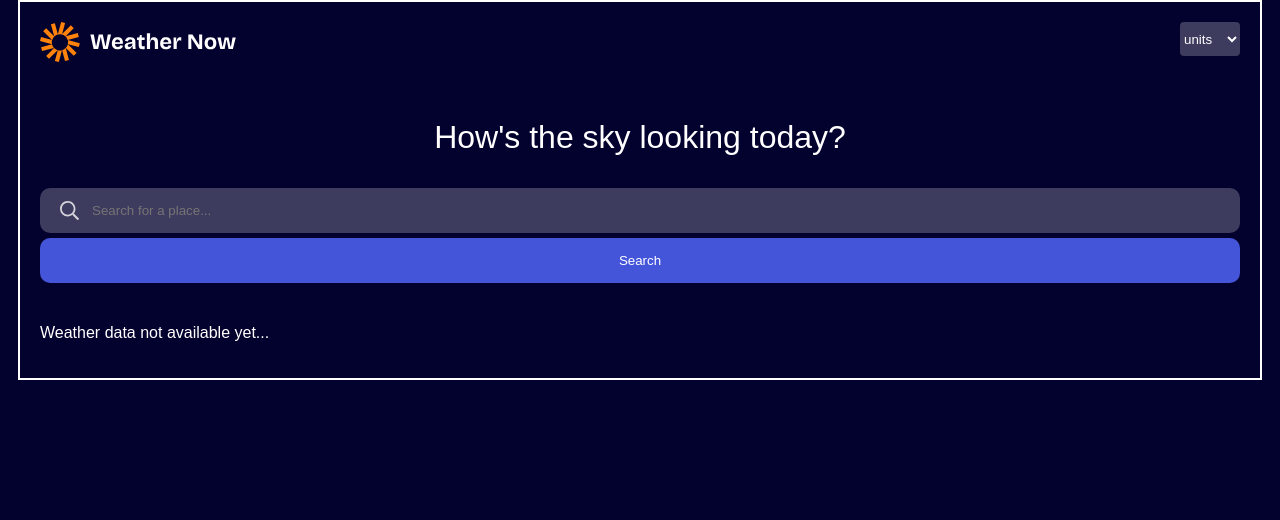
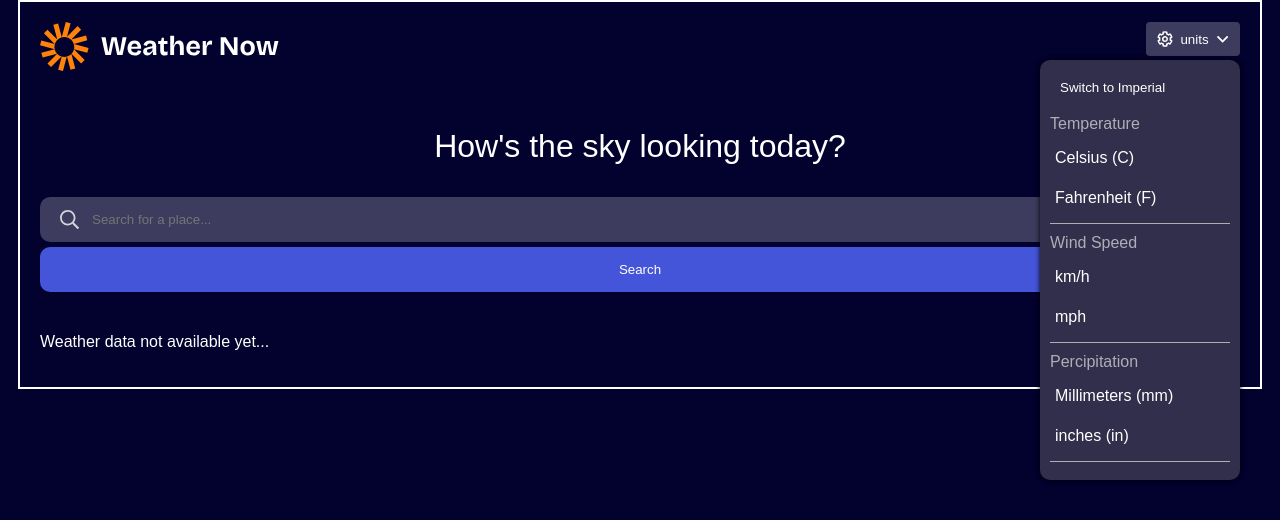
Before and after one commit to mammanyacham/weather-apps, a React (Vite) app in the folder vite-project/: page / in a window 1280 px wide. Shown: the top 520 px of the page. Built offline with nearby package versions, Linux system fonts and the light colour scheme.

Commit message:
style units section

```diff
--- a/vite-project/src/App.jsx
+++ b/vite-project/src/App.jsx
@@ -9,8 +9,7 @@ export default function App() {
   const [formData, setFormData] = useState()
   const [searchQuery, setSearchQuery] = useState()
   const [weatherData, setWeatherData] = useState()
-
-
+  const [units, setUnits] = useState()
 
 
   function getFormData(e) {
@@ -25,7 +24,6 @@ export default function App() {
 
       console.log(searchQuery)
   }
-
 
 
   useEffect(() => {
--- a/vite-project/src/components/Header.jsx
+++ b/vite-project/src/components/Header.jsx
@@ -1,16 +1,42 @@
 import appLogo from '/images/logo.svg'
+import dropdownIcon from '/images/icon-dropdown.svg'
+import unitsIcon from '/images/icon-units.svg'
 
 export default function Header() {
+
+
  return(
- <header>
-    <img src={appLogo}/>
+<>
+    <header>
+        <img src={appLogo} alt='logo' className='app-logo'/>
+        <div className='dropdown-btn-div'>
+            <button className='dropdown-btn'>
+                <img src={unitsIcon} alt="Units" />
+                    units
+                <img src={dropdownIcon} alt="Dropdown" />
+            </button>
+        </div>
+    </header>
+    <div className='dropdown'>
+        <button><p>Switch to Imperial</p></button>
+        <div>
+            <span className='dropdown-section'>Temperature</span>
+            <p className='tool'>Celsius (C)</p>
+            <p className='tool'>Fahrenheit (F)</p>
+        </div>
 
-    <select className='dropdown' type='dropdown'>
-        <option>units</option>
-        <option>2</option>
-        <option>3</option>
-        <option>4</option>
-        <option>5</option>
-    </select>
- </header>)
+        <div>
+            <span className='dropdown-section'>Wind Speed</span>
+            <p className='tool'><span>km/h</span></p>
+            <p className='tool'><span>mph</span></p>
+        </div>
+
+        <div>
+            <span className='dropdown-section'>Percipitation</span>
+            <p className='tool'><span>Millimeters (mm)</span></p>
+            <p className='tool'><span>inches (in)</span></p>
+        </div>
+    </div>
+</>
+)
 }
--- a/vite-project/src/index.css
+++ b/vite-project/src/index.css
@@ -20,13 +20,84 @@ header{
     justify-content: space-between;
 }
 
-.dropdown{
+.app-logo{
+    width: 240px;
+}
+
+.dropdown-btn-div{
     background-color: hsl(243, 23%, 30%);
     color: white;
-    width: 60px;
+    width: 80px;
+    display: flex;
+    position: relative;
+    justify-content: center;
+    align-items: center;
     border-radius: 4px;
     border: none;
     height: 34px;
+    padding: 0px 7px;
+}
+
+.dropdown-btn{
+    background-color: transparent;
+    border: none;
+    display: flex;
+    justify-content: center;
+    align-items: center;
+    gap: 7px;
+    color: white;
+    cursor: pointer;
+    font-family: sans-serif;
+}
+
+.dropdown{
+    width: 180px;
+    height: 400px;
+    background-color: hsl(243, 23%, 24%);
+    justify-self: flex-end;
+    position: absolute;
+    top: 60px;
+    display: flex;
+    flex-direction: column;
+    padding: 10px;
+    gap: 10px;
+    border-radius: 10px;
+    box-shadow: 0px 0px 5px black;
+}
+
+.dropdown button {
+    padding: 10px 10px;
+    background-color: transparent;
+    color: white;
+    display: flex;
+    border: none;
+    border-radius: 6px;
+    cursor: pointer;
+    font-family: sans-serif;
+}
+
+.dropdown button:hover {
+    background-color: hsl(243, 23%, 30%);
+}
+
+.dropdown button > p{
+    margin: 0px;
+}
+
+.dropdown div{
+    border-bottom: 1px solid hsl(240, 6%, 70%);
+}
+
+.tool{
+    margin: 10px 0px;
+    padding: 6px 10px;
+    display: flex;
+    align-items: center;
+    padding-left: 5px;
+}
+
+.dropdown-section{
+    color: hsl(240, 6%, 70%);
 }
 
 .search-section{
```
Lines whose indentation alone changed are shown as unchanged.
